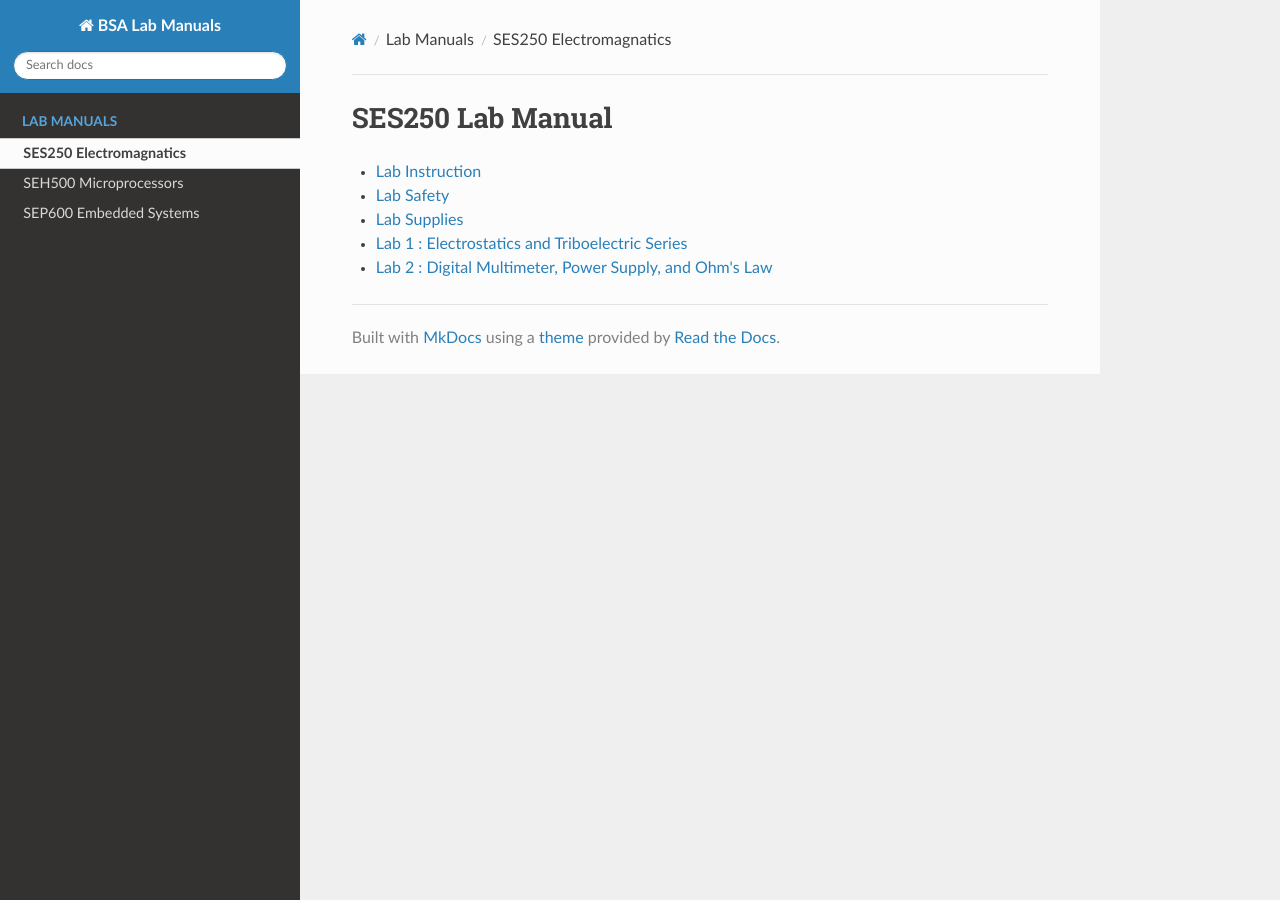
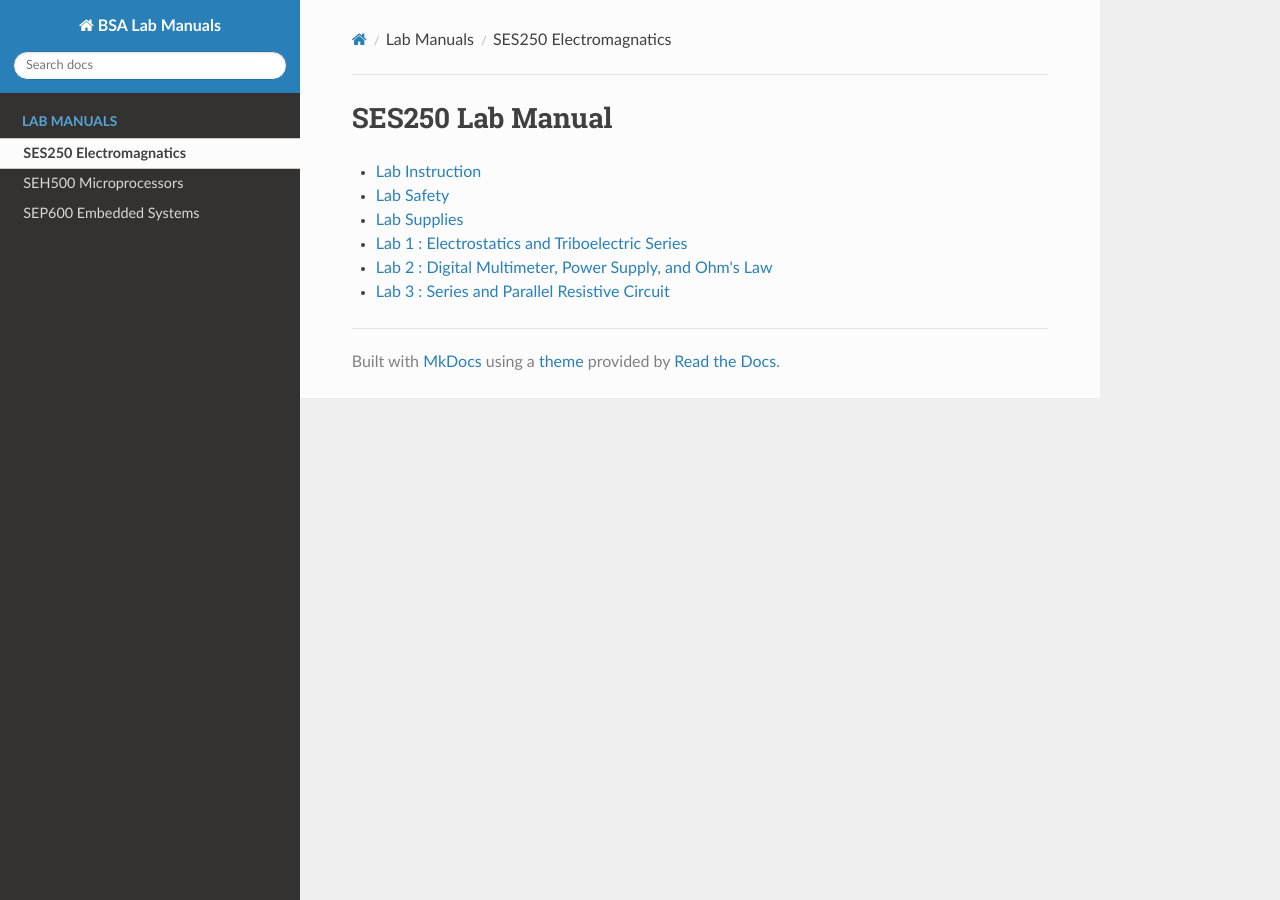
Before and after one commit to Seneca-BSA/bsa, an MkDocs documentation site: the page built from docs/ses250/index.md, in a window 1280 px wide. Built offline with MkDocs 1.6.1, drawn with Linux system fonts in a browser that asks for light colours; nearby versions of some CDN libraries.

Commit message:
updated ses250 index for lab3

```diff
--- a/docs/ses250/index.md
+++ b/docs/ses250/index.md
@@ -5,8 +5,8 @@
 - [Lab Supplies](supplies.md)
 - [Lab 1 : Electrostatics and Triboelectric Series](lab1.md)
 - [Lab 2 : Digital Multimeter, Power Supply, and Ohm's Law](lab2.md)
+- [Lab 3 : Series and Parallel Resistive Circuit](lab3.md)
 <!--
-- [Lab 3 : Digital Multimeter](lab3.md)
 - [Lab 4 : DC Circuit](lab4.md)
 - [Lab 5 : Capacitor and Resistor Circuit](lab5.md)
 - [Bonus Lab : More Resistive Circuit](lab-bonus.md)
```
